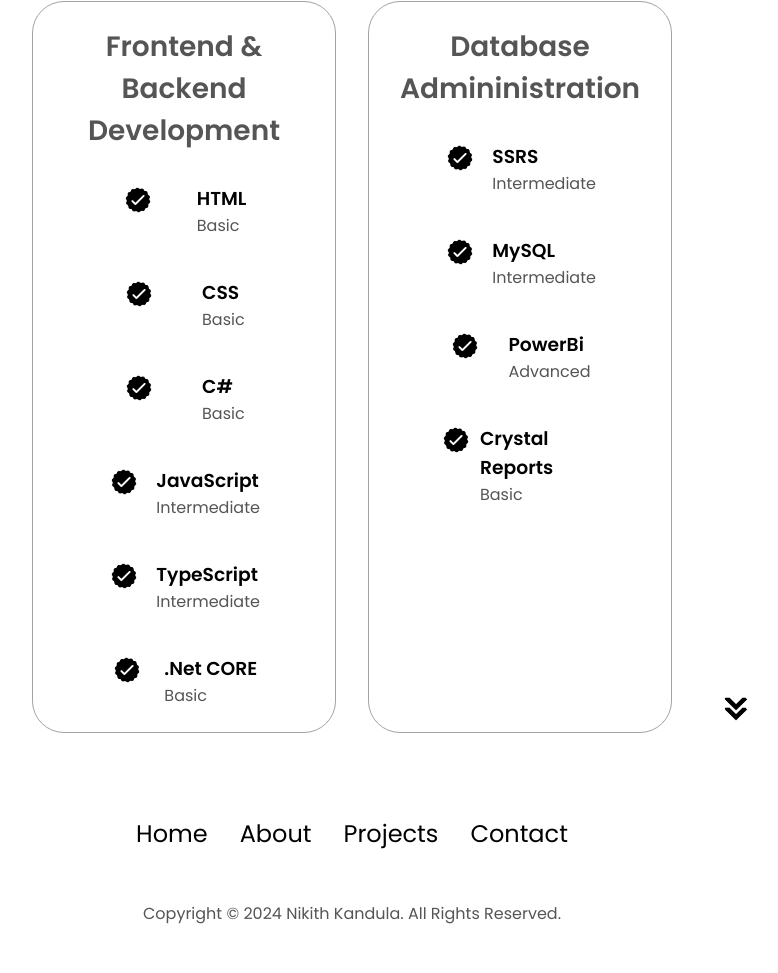
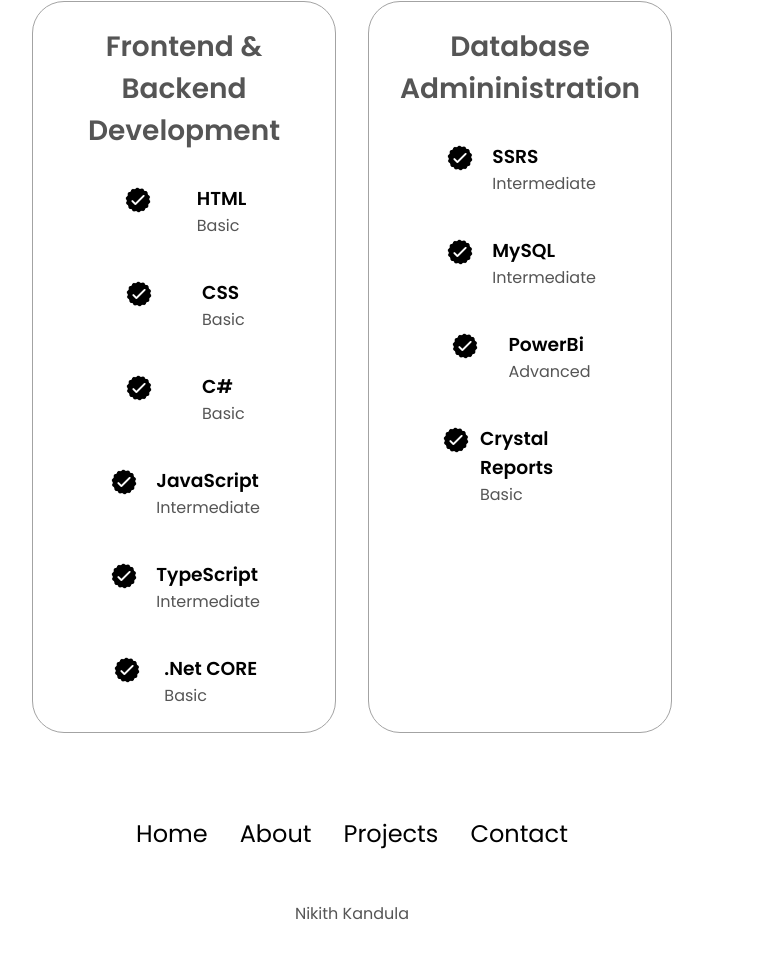
Before and after one commit to SirNikachu/About-Me-Website, a plain HTML site: page experience.html in a window 1280 px wide. Shown: the part 328-1301 px from the top of the page, without its empty margins (288-1066 px from the left). Drawn offline with Linux system fonts and the light colour scheme.

Commit message:
general updates

```diff
--- a/experience.html
+++ b/experience.html
@@ -148,12 +148,6 @@
           </div>
         </div>
       </div>
-      <img
-        src="./assets/arrow.png"
-        alt="Arrow icon"
-        class="icon arrow"
-        onclick="location.href='./#projects'"
-      />
   </section>
   <footer>
     <nav>
@@ -166,7 +160,7 @@
         </ul>
       </div>
     </nav>
-    <p>Copyright &#169; 2024 Nikith Kandula. All Rights Reserved.</p>
+    <p>Nikith Kandula</p>
   </footer>
   <script src="script.js"></script>
 </body>
```
Also changed, not shown: about.html (+1 -1 lines), contact.html (+1 -1 lines), index.html (+3 -3 lines), projects.html (+1 -1 lines).
